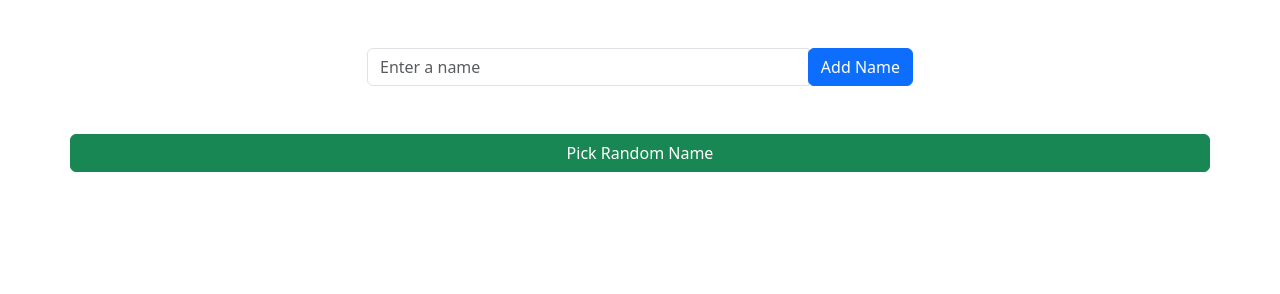
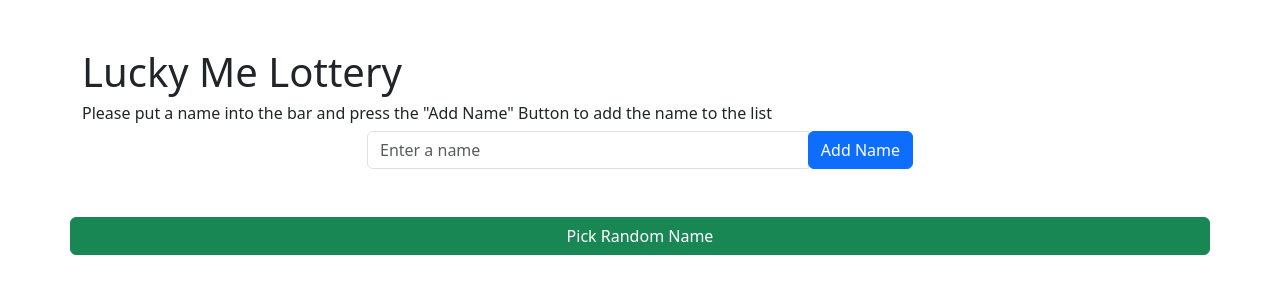
Before and after one commit to Kevanana26/Lucky-Me-Lottery--Lottery-of-Death-, a plain HTML site: page index.html in a window 1280 px wide. Drawn offline with nearby package versions, Linux system fonts and the light colour scheme.

Commit message:
fixed up HTML

```diff
--- a/index.html
+++ b/index.html
@@ -12,9 +12,11 @@
         integrity="sha384-T3c6CoIi6uLrA9TneNEoa7RxnatzjcDSCmG1MXxSR1GAsXEV/Dwwykc2MPK8M2HN" crossorigin="anonymous" />
 </head>
 
-<bo<body>
+<body>
     <div class="container mt-5">
         <div class="row">
+            <h1>Lucky Me Lottery</h1>
+            <h6>Please put a name into the bar and press the "Add Name" Button to add the name to the list</h6>
             <div class="col-md-6 offset-md-3">
                 <div class="input-group mb-3">
                     <input type="text" id="nameInput" class="form-control" placeholder="Enter a name">
```
